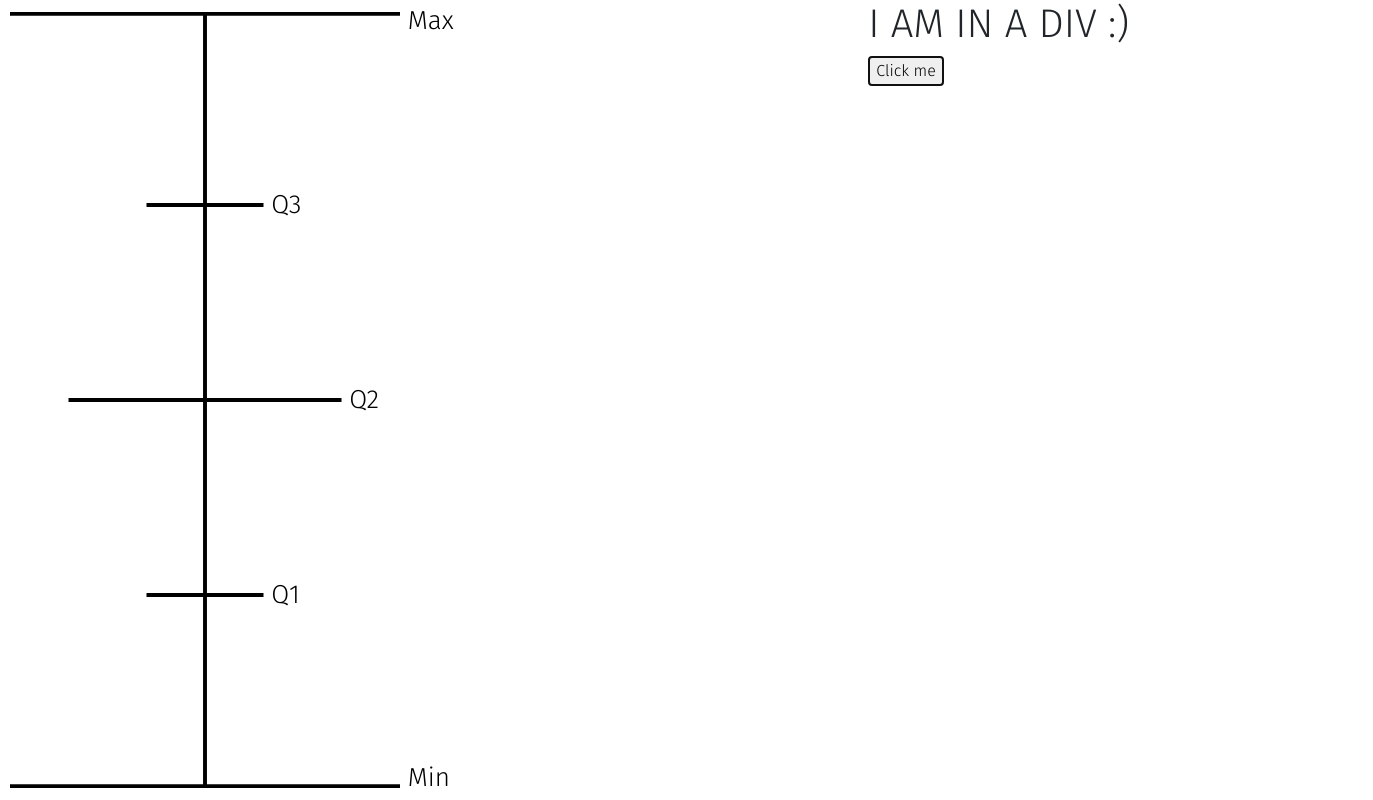
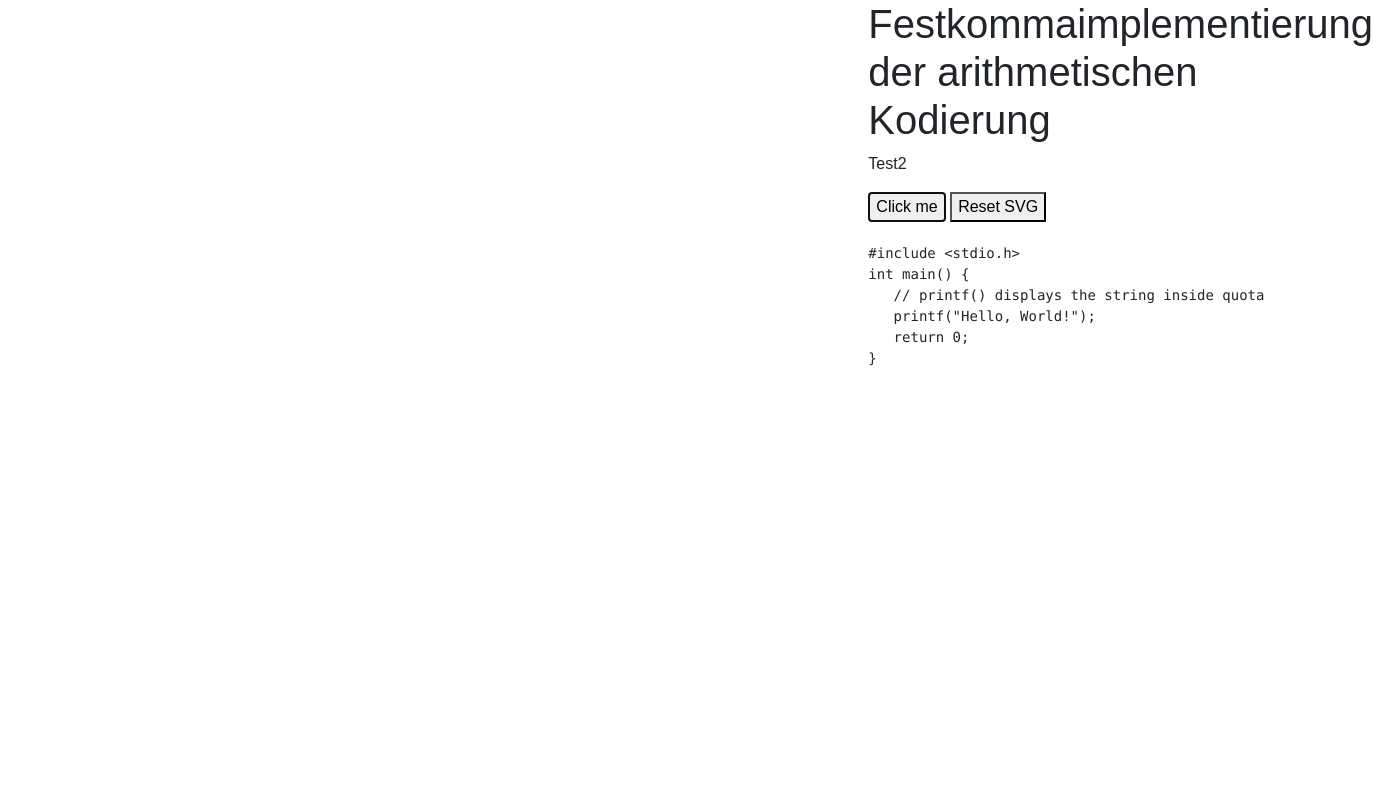
Before and after one commit to niklasstich/thesis-web, a website: page index.html in a window 1280 px wide. Both pictures are taken after a click on the button "Click me". Shown: the whole page, 1373 px wide, since content can reach past the window. Drawn offline with nearby package versions, Linux system fonts and the light colour scheme.

Commit message:
added code and explanation on the right side, added button and js to reset svg and state, css fixes

```diff
--- a/css/style.css
+++ b/css/style.css
@@ -1,5 +1,5 @@
 *, h1, p {
-    font-family: 'Fira Sans', sans-serif;
+    font-family: 'Ubuntu', sans-serif;
 }
 
 .static {
@@ -10,8 +10,17 @@
     cursor: move;
 }
 
+.diagram-text  {
+    font-size: 5pt;
+}
+
 foreignObject * {
     pointer-events: none;
+}
+
+div.right-code, div.right-text {
+    height: 50%;
+    display: flex;
 }
 
 div {
--- a/index.html
+++ b/index.html
@@ -10,8 +10,9 @@
     <script src="https://cdnjs.cloudflare.com/ajax/libs/animejs/3.2.1/anime.min.js"></script>
     <script src="js/animation.js"></script>
     <script src="js/example.js"></script>
+    <script src="js/textContent.js"></script>
   </head>
-  <body>
+  <body onload="initializePage()">
     <div class="container-fluid">
       <div class="row">
         <div class="col-8" id="svg-div">
@@ -20,18 +21,23 @@
           viewBox = "0 0 0 200"
           xmlns="http://www.w3.org/2000/svg"
           onload="makeDraggable(evt)"
-          id="svg">
-            <style>
-              text {
-                font-size: 5pt;
-              }
-            </style>
-
-          </svg>
+          id="svg"></svg>
         </div>
         <div class="col-4">
-          <h1>I AM IN A DIV :)</h1>
-          <button onclick="addDiagram()">Click me</button>
+            <h1>Festkommaimplementierung der arithmetischen Kodierung</h1>
+            <p id="explanation">Lorem ipsum dolor sit amet consectetur adipisicing elit. Expedita ex, nihil eius aspernatur vero perferendis maiores exercitationem sint dolores minus numquam cumque impedit rem voluptatem ratione, minima iure veniam? Dolore?</p>
+            <button onclick="addDiagram()">Click me</button>
+            <button onclick="resetSVG()">Reset SVG</button>
+            <pre>
+              <code>
+#include &lt;stdio.h&gt;
+int main() {
+   // printf() displays the string inside quotation
+   printf("Hello, World!");
+   return 0;
+}
+              </code>
+            </pre>
         </div>
       </div>
     </div>
--- a/js/example.js
+++ b/js/example.js
@@ -1,4 +1,6 @@
 let diagramIteration = 0;
+const height = 200;
+const maxDiagramIteration = festkommaText.length;
 
 function addDiagram() {
     diagramIteration++;
@@ -17,8 +19,8 @@ function addDiagram() {
     let lineGroup = svgDoc.createElementNS("http://www.w3.org/2000/svg", "g");
     let textGroup = svgDoc.createElementNS("http://www.w3.org/2000/svg", "g");
     lineGroup.setAttribute("stroke", "black");
-    lineGroup.classList += "lines";
-    textGroup.classList += "text";
+    lineGroup.classList.add("line-group");
+    textGroup.classList.add("text-group");
 
     // add shapes
     // x1 x2 y1 y2
@@ -40,7 +42,7 @@ function addDiagram() {
         lineGroup.appendChild(newShape);
     })
     // draw letters
-    // x y text
+    // x y text id
     const textData = [
         [width+102, 5, "Max", "max"],
         [width+102, 199, "Min", "min"],
@@ -53,11 +55,42 @@ function addDiagram() {
         newShape.setAttribute("x", element[0]);
         newShape.setAttribute("y", element[1]);
         newShape.textContent = element[2];
-        newShape.id = element[3];
+        newShape.classList.add("diagram-text");
+        newShape.classList.add(element[3]);
         textGroup.appendChild(newShape);
     });
     group.appendChild(lineGroup);
     group.appendChild(textGroup);
 
-    svgObject.appendChild(group);
+
+    //update explanation text
+    const explanationP = document.getElementById("explanation");
+    explanationP.innerHTML = festkommaText[diagramIteration];
+
 }
+
+
+function resetSVG() {
+    const svgObject = document.getElementById("svg");
+    const svgDoc = svgObject.ownerDocument;
+    while(svgObject.firstChild) {
+        svgObject.removeChild(svgObject.lastChild);
+    }
+    svgObject.setAttribute("viewBox", "0 0 0 " + height);
+    diagramIteration = 0;
+}
+
+
+function animateBar(bar, upperX, lowerX) {
+
+}
+
+
+function advanceAnimation() {
+
+}
+
+function initializePage() {
+    const explanationP = document.getElementById("explanation");
+    explanationP.innerHTML = festkommaText[diagramIteration];
+}
--- /dev/null
+++ b/js/textContent.js
@@ -0,0 +1,6 @@
+const festkommaText = [
+    "Test1",
+    "Test2",
+    "Test3",
+    "Test4"
+]
```
